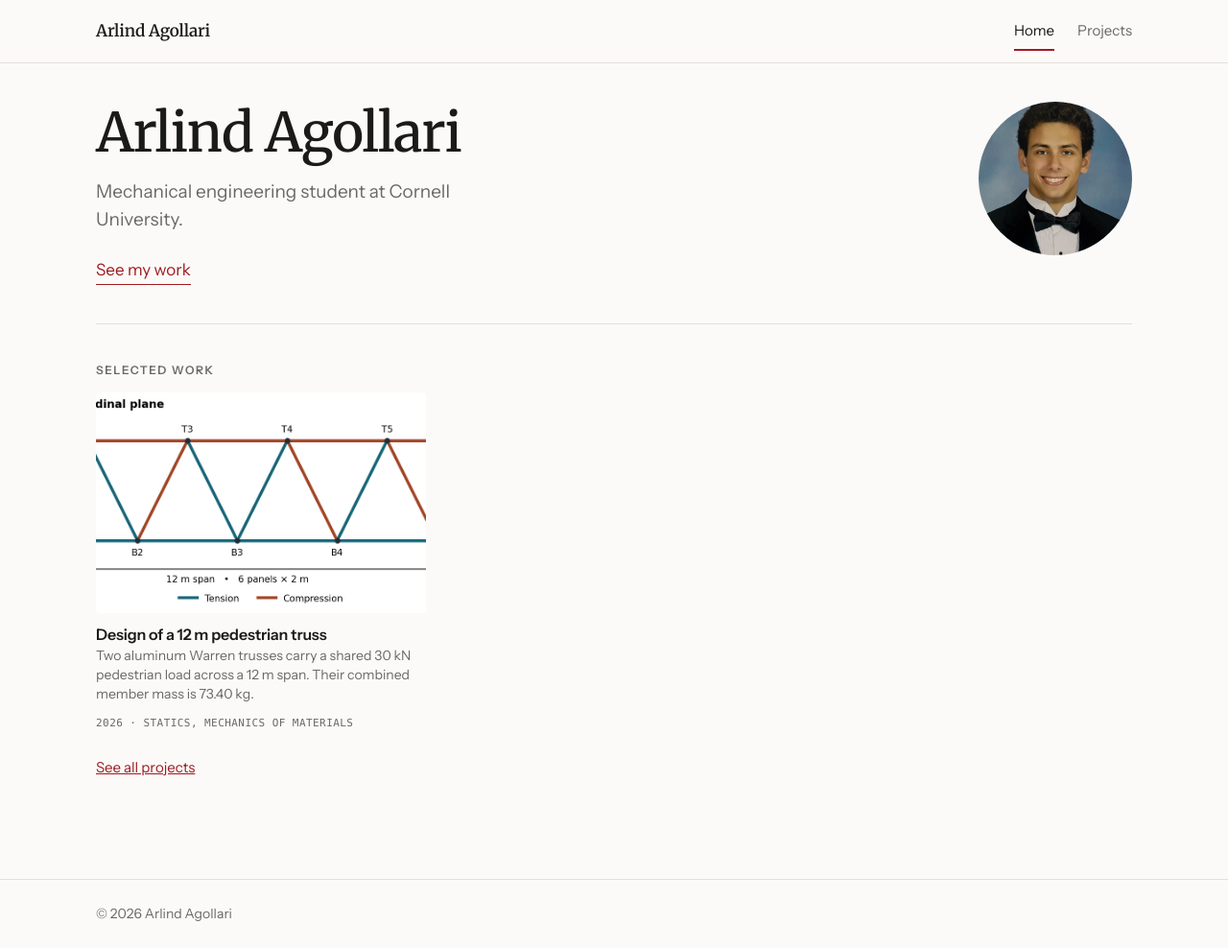
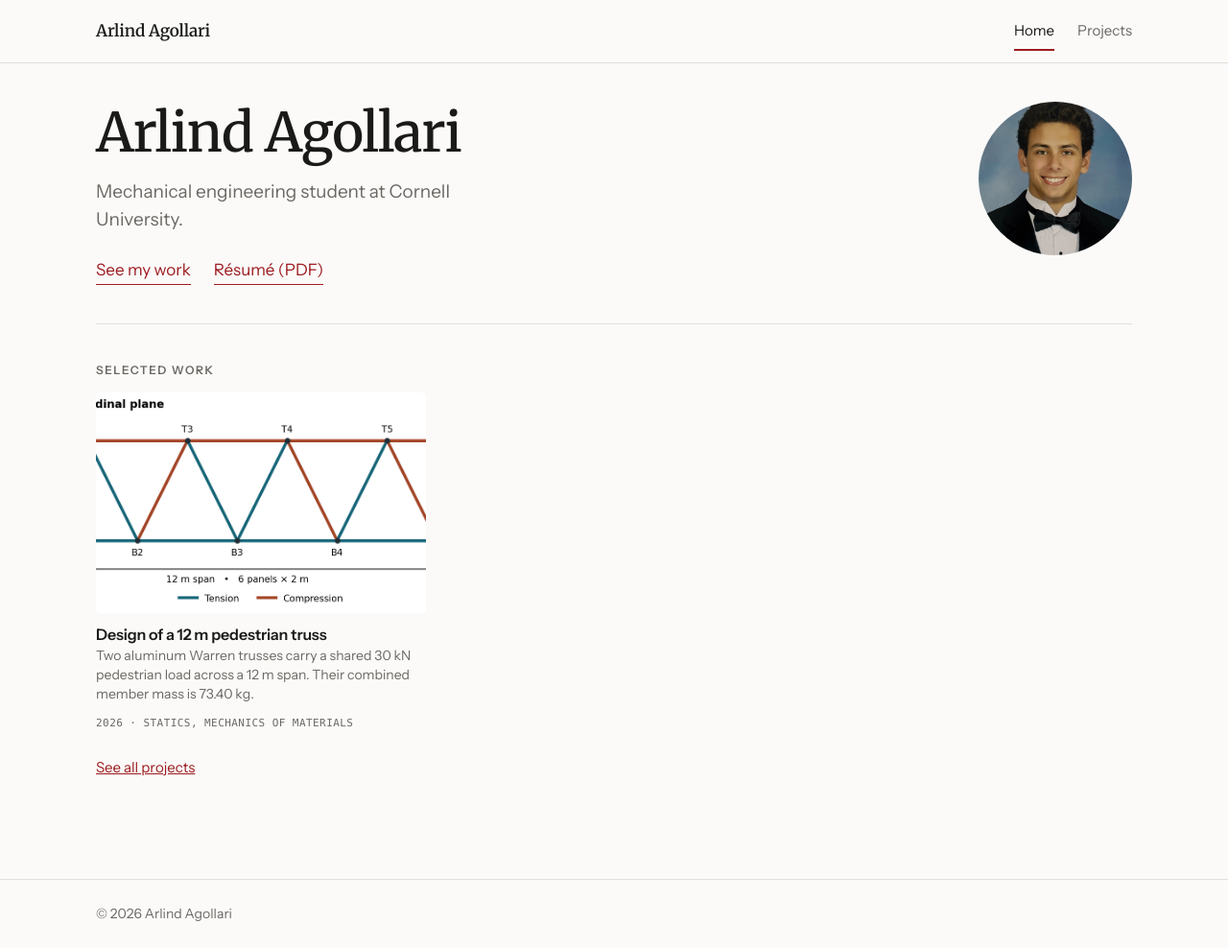
Before and after one commit to ArlindAgollari/Portfolio, a Jekyll site: the page built from index.md, in a window 1280 px wide and 988 px high. Shown: the whole window at 96% size. Built offline with Jekyll 4.4.1, drawn with Linux system fonts in a browser that asks for light colours.

Commit message:
Link current résumé from the portfolio homepage

```diff
--- a/_layouts/home.html
+++ b/_layouts/home.html
@@ -8,6 +8,7 @@ layout: default
     <p class="lede">{{ site.description }}</p>
     <p class="hero-links">
       <a href="{{ "/projects/" | relative_url }}">See my work</a>
+      <a href="{{ "/assets/CV.pdf" | relative_url }}">Résumé (PDF)</a>
     </p>
   </div>
   <img class="hero-portrait" src="{{ '/assets/images/arlind-agollari.jpg' | relative_url }}" alt="Portrait of Arlind Agollari" width="160" height="160">
```
Also changed, not shown: 1 other file.
